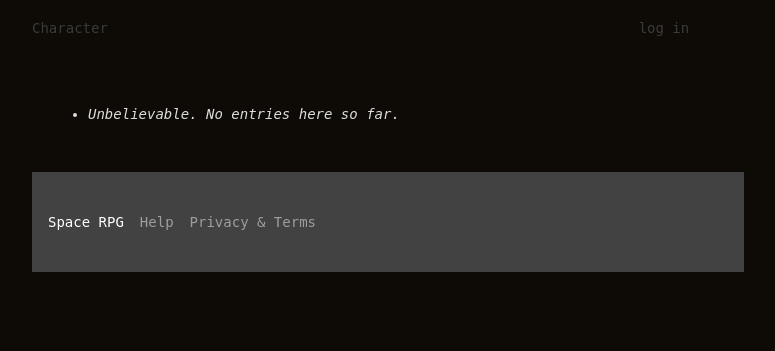
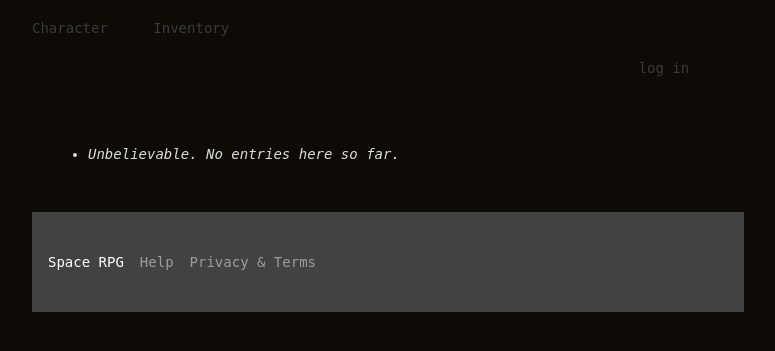
Before and after one commit to tigwyk/spacerpg, a Flask app: page / in a window 1280 px wide. Shown: the top 351 px of the page, without its empty margins (252-1027 px from the left). Run offline with Flask 2, Linux system fonts and the light colour scheme; data that the repository does not hold is empty.

Commit message:
More template and colour changes

```diff
--- a/templates/layout.html
+++ b/templates/layout.html
@@ -12,7 +12,11 @@
 <div class="content-grid mdl-grid">
 	<div class="mdl-cell mdl-cell--2-col">
 		<a class="mdl-navigation__link" href="{{ url_for('character_profile') }}">Character</a>
-	</div><div class="mdl-cell mdl-cell--2-col mdl-cell--8-offset">
+	</div>
+	<div class="mdl-cell mdl-cell--2-col">
+		                <a class="mdl-navigation__link" href="{{ url_for('character_profile') }}">Inventory</a>
+				        </div>
+	<div class="mdl-cell mdl-cell--2-col mdl-cell--10-offset">
 			{% if not current_user.is_authenticated %}
 				<a href="{{ url_for('login') }}" class="mdl-navigation__link">log in</a>
 				{% else %}
```
